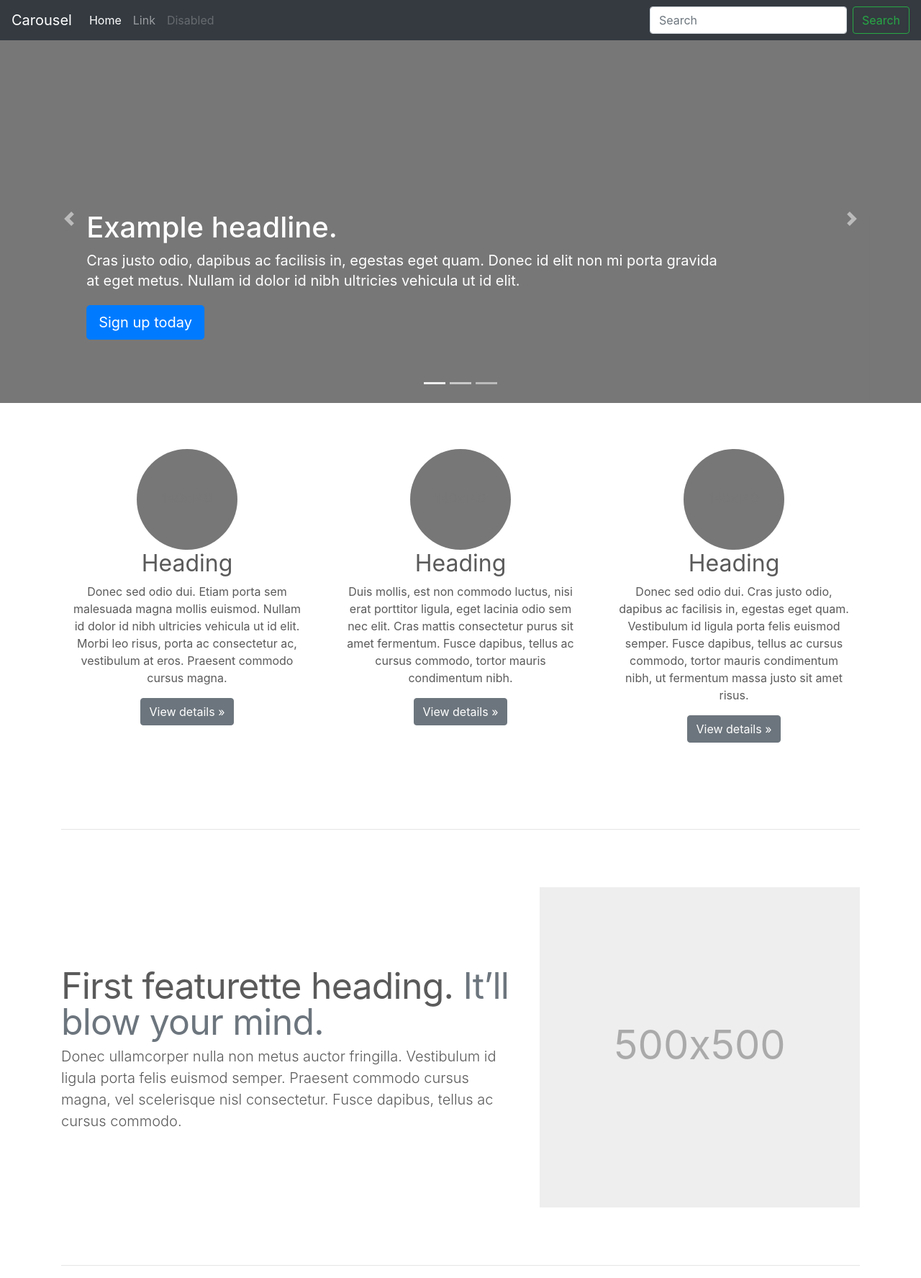
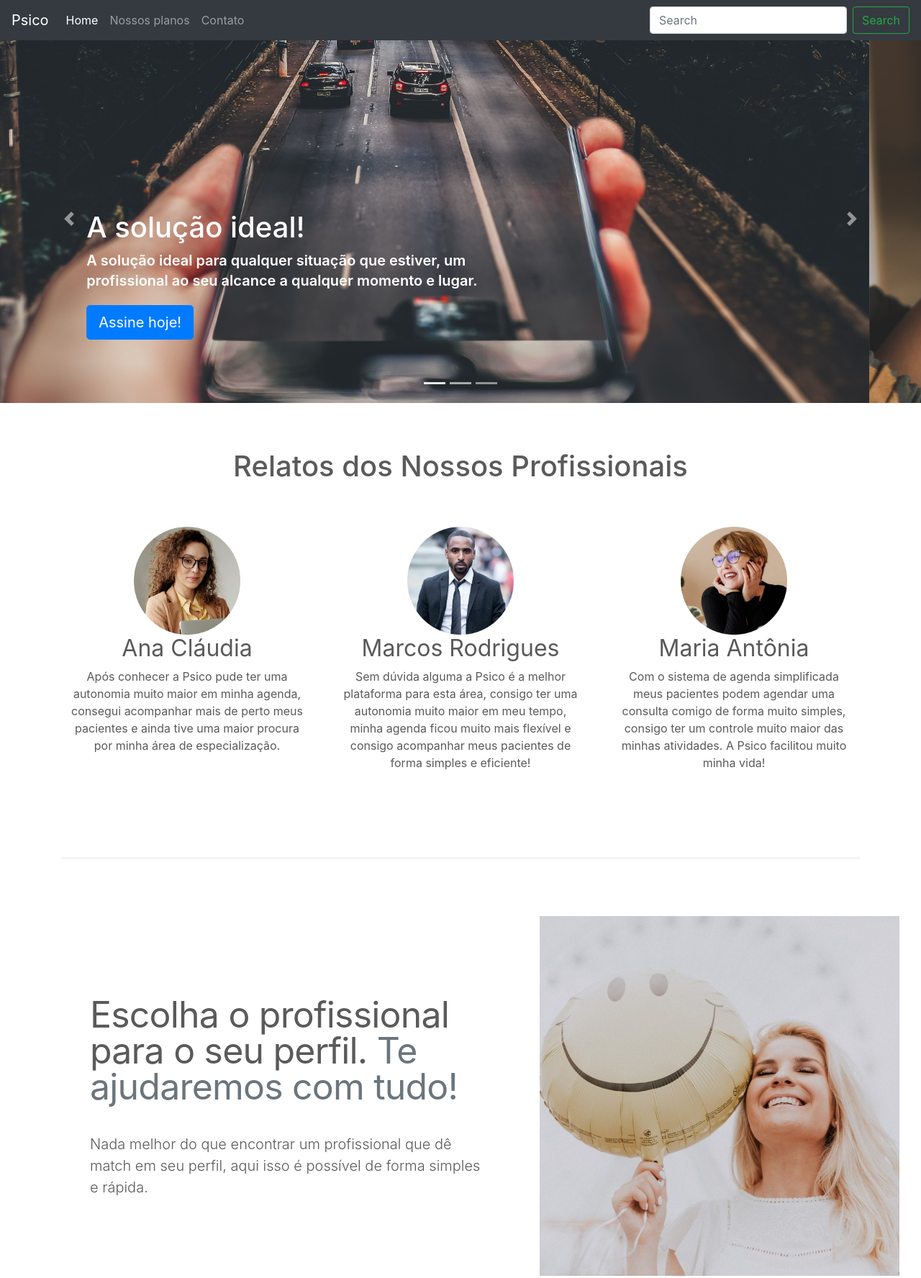
Before and after one commit to hique023/20mob_bootstrap_psico, a plain HTML site: page carousel/index.html in a window 1280 px wide. Shown: the top 1776 px of the page at 72% size. Drawn offline with nearby package versions, Linux system fonts and the light colour scheme.

Commit message:
Alterações gerais aplicadas

```diff
--- a/carousel/carousel.css
+++ b/carousel/carousel.css
@@ -8,6 +8,34 @@ body {
   color: #5a5a5a;
 }
 
+.profissional {
+  height: 150px;
+}
+
+.depoimentos {
+  text-align: center;
+  margin-bottom: 60px;
+}
+
+.imgbody {
+  height: 500px;
+}
+
+.lead {
+  margin: 40px;
+}
+
+.slide {
+  font-weight: 600;
+}
+
+a {
+  text-decoration: none;
+}
+
+a:hover {
+  color: gray;
+}
 
 /* CUSTOMIZE THE CAROUSEL
 -------------------------------------------------- */
@@ -64,6 +92,7 @@ body {
   font-weight: 300;
   line-height: 1;
   letter-spacing: -.05rem;
+  margin: 40px;
 }
 
 
--- a/carousel/index.html
+++ b/carousel/index.html
@@ -1,12 +1,13 @@
 <!doctype html>
 <html lang="en">
+
 <head>
   <meta charset="utf-8">
   <meta name="viewport" content="width=device-width, initial-scale=1, shrink-to-fit=no">
   <meta name="description" content="">
   <meta name="author" content="Mark Otto, Jacob Thornton, and Bootstrap contributors">
   <meta name="generator" content="Jekyll v4.1.1">
-    <title>Carousel Template · Bootstrap</title>
+  <title>Psico</title>
 
   <link rel="canonical" href="https://getbootstrap.com/docs/4.5/examples/carousel/">
 
@@ -32,11 +33,13 @@
   <!-- Custom styles for this template -->
   <link href="carousel.css" rel="stylesheet">
 </head>
+
 <body>
   <header>
     <nav class="navbar navbar-expand-md navbar-dark fixed-top bg-dark">
-    <a class="navbar-brand" href="#">Carousel</a>
-    <button class="navbar-toggler" type="button" data-toggle="collapse" data-target="#navbarCollapse" aria-controls="navbarCollapse" aria-expanded="false" aria-label="Toggle navigation">
+      <a class="navbar-brand" href="#">Psico</a>
+      <button class="navbar-toggler" type="button" data-toggle="collapse" data-target="#navbarCollapse"
+        aria-controls="navbarCollapse" aria-expanded="false" aria-label="Toggle navigation">
         <span class="navbar-toggler-icon"></span>
       </button>
       <div class="collapse navbar-collapse" id="navbarCollapse">
@@ -45,10 +48,10 @@
             <a class="nav-link" href="#">Home <span class="sr-only">(current)</span></a>
           </li>
           <li class="nav-item">
-          <a class="nav-link" href="#">Link</a>
+            <a class="nav-link" href="#">Nossos planos</a>
           </li>
           <li class="nav-item">
-          <a class="nav-link disabled" href="#" tabindex="-1" aria-disabled="true">Disabled</a>
+            <a class="nav-link" href="#">Contato</a>
           </li>
         </ul>
         <form class="form-inline mt-2 mt-md-0">
@@ -69,43 +72,54 @@
       </ol>
       <div class="carousel-inner">
         <div class="carousel-item active">
-        <svg class="bd-placeholder-img" width="100%" height="100%" xmlns="http://www.w3.org/2000/svg" preserveAspectRatio="xMidYMid slice" focusable="false" role="img"><rect width="100%" height="100%" fill="#777"/></svg>
+          <svg class="bd-placeholder-img" width="100%" height="100%" xmlns="http://www.w3.org/2000/svg"
+            preserveAspectRatio="xMidYMid slice" focusable="false" role="img">
+            <rect width="100%" height="100%" fill="#777" /></svg>
+            <img src="../assets/img/mobilidade.jpg">
           <div class="container">
             <div class="carousel-caption text-left">
-            <h1>Example headline.</h1>
-            <p>Cras justo odio, dapibus ac facilisis in, egestas eget quam. Donec id elit non mi porta gravida at eget metus. Nullam id dolor id nibh ultricies vehicula ut id elit.</p>
-            <p><a class="btn btn-lg btn-primary" href="#" role="button">Sign up today</a></p>
+              <h1>A solução ideal!</h1>
+              <p>A solução ideal para qualquer situação que estiver, um <br>profissional ao seu alcance a qualquer momento e
+                lugar.</p>
+              <p><a class="btn btn-lg btn-primary" href="#" role="button">Assine hoje!</a></p>
             </div>
           </div>
         </div>
         <div class="carousel-item">
-        <svg class="bd-placeholder-img" width="100%" height="100%" xmlns="http://www.w3.org/2000/svg" preserveAspectRatio="xMidYMid slice" focusable="false" role="img"><rect width="100%" height="100%" fill="#777"/></svg>
+          <svg class="bd-placeholder-img" width="100%" height="100%" xmlns="http://www.w3.org/2000/svg"
+            preserveAspectRatio="xMidYMid slice" focusable="false" role="img">
+            <rect width="100%" height="100%" fill="#777" /></svg>
+            <img src="../assets/img/facilidade.jpg">
           <div class="container">
             <div class="carousel-caption">
-            <h1>Another example headline.</h1>
-            <p>Cras justo odio, dapibus ac facilisis in, egestas eget quam. Donec id elit non mi porta gravida at eget metus. Nullam id dolor id nibh ultricies vehicula ut id elit.</p>
-            <p><a class="btn btn-lg btn-primary" href="#" role="button">Learn more</a></p>
+              <h1>Sempre ao seu alcance!</h1>
+              <p class="slide">Com nossa solução você pode buscar um profissional a <br>qualquer momento de forma simples e rápida!</p>
+              <p><a class="btn btn-lg btn-primary" href="#" role="button">Saiba mais</a></p>
             </div>
           </div>
         </div>
         <div class="carousel-item">
-        <svg class="bd-placeholder-img" width="100%" height="100%" xmlns="http://www.w3.org/2000/svg" preserveAspectRatio="xMidYMid slice" focusable="false" role="img"><rect width="100%" height="100%" fill="#777"/></svg>
+          <svg class="bd-placeholder-img" width="100%" height="100%" xmlns="http://www.w3.org/2000/svg"
+            preserveAspectRatio="xMidYMid slice" focusable="false" role="img">
+            <rect width="100%" height="100%" fill="#777" /></svg>
+            <img src="../assets/img/agilidade.jpg">
           <div class="container">
             <div class="carousel-caption text-right">
-            <h1>One more for good measure.</h1>
-            <p>Cras justo odio, dapibus ac facilisis in, egestas eget quam. Donec id elit non mi porta gravida at eget metus. Nullam id dolor id nibh ultricies vehicula ut id elit.</p>
-            <p><a class="btn btn-lg btn-primary" href="#" role="button">Browse gallery</a></p>
+              <h1>Pensou, marcou!</h1>
+              <p>Com nosso sistema de agenda simplificada você pode marcar <br>com um profissional com apenas 3 cliques.
+              </p>
+              <p><a class="btn btn-lg btn-primary" href="#" role="button">Quero conhecer!</a></p>
             </div>
           </div>
         </div>
       </div>
       <a class="carousel-control-prev" href="#myCarousel" role="button" data-slide="prev">
         <span class="carousel-control-prev-icon" aria-hidden="true"></span>
-      <span class="sr-only">Previous</span>
+        <span class="sr-only">Anterior</span>
       </a>
       <a class="carousel-control-next" href="#myCarousel" role="button" data-slide="next">
         <span class="carousel-control-next-icon" aria-hidden="true"></span>
-      <span class="sr-only">Next</span>
+        <span class="sr-only">Próximo</span>
       </a>
     </div>
 
@@ -114,27 +128,30 @@
   ================================================== -->
     <!-- Wrap the rest of the page in another container to center all the content. -->
 
+    <h1 class="depoimentos">Relatos dos Nossos Profissionais</h1>
+
     <div class="container marketing">
 
       <!-- Three columns of text below the carousel -->
       <div class="row">
         <div class="col-lg-4">
-        <svg class="bd-placeholder-img rounded-circle" width="140" height="140" xmlns="http://www.w3.org/2000/svg" preserveAspectRatio="xMidYMid slice" focusable="false" role="img" aria-label="Placeholder: 140x140"><title>Placeholder</title><rect width="100%" height="100%" fill="#777"/><text x="50%" y="50%" fill="#777" dy=".3em">140x140</text></svg>
-        <h2>Heading</h2>
-        <p>Donec sed odio dui. Etiam porta sem malesuada magna mollis euismod. Nullam id dolor id nibh ultricies vehicula ut id elit. Morbi leo risus, porta ac consectetur ac, vestibulum at eros. Praesent commodo cursus magna.</p>
-        <p><a class="btn btn-secondary" href="#" role="button">View details &raquo;</a></p>
+          <img src="../assets/img/anaclaudia.png" alt="Profissinal" class="profissional">
+          <h2>Ana Cláudia</h2>
+          <p>Após conhecer a Psico pude ter uma autonomia muito maior em minha agenda, consegui acompanhar mais de perto
+            meus pacientes e ainda tive uma maior procura por minha área de especialização.</p>
         </div><!-- /.col-lg-4 -->
         <div class="col-lg-4">
-        <svg class="bd-placeholder-img rounded-circle" width="140" height="140" xmlns="http://www.w3.org/2000/svg" preserveAspectRatio="xMidYMid slice" focusable="false" role="img" aria-label="Placeholder: 140x140"><title>Placeholder</title><rect width="100%" height="100%" fill="#777"/><text x="50%" y="50%" fill="#777" dy=".3em">140x140</text></svg>
-        <h2>Heading</h2>
-        <p>Duis mollis, est non commodo luctus, nisi erat porttitor ligula, eget lacinia odio sem nec elit. Cras mattis consectetur purus sit amet fermentum. Fusce dapibus, tellus ac cursus commodo, tortor mauris condimentum nibh.</p>
-        <p><a class="btn btn-secondary" href="#" role="button">View details &raquo;</a></p>
+          <img src="../assets/img/marcosrodrigues.png" alt="Profissinal" class="profissional">
+          <h2>Marcos Rodrigues</h2>
+          <p>Sem dúvida alguma a Psico é a melhor plataforma para esta área, consigo ter uma autonomia muito maior em
+            meu tempo, minha agenda ficou muito mais flexível e consigo acompanhar meus pacientes de forma simples e
+            eficiente!</p>
         </div><!-- /.col-lg-4 -->
         <div class="col-lg-4">
-        <svg class="bd-placeholder-img rounded-circle" width="140" height="140" xmlns="http://www.w3.org/2000/svg" preserveAspectRatio="xMidYMid slice" focusable="false" role="img" aria-label="Placeholder: 140x140"><title>Placeholder</title><rect width="100%" height="100%" fill="#777"/><text x="50%" y="50%" fill="#777" dy=".3em">140x140</text></svg>
-        <h2>Heading</h2>
-        <p>Donec sed odio dui. Cras justo odio, dapibus ac facilisis in, egestas eget quam. Vestibulum id ligula porta felis euismod semper. Fusce dapibus, tellus ac cursus commodo, tortor mauris condimentum nibh, ut fermentum massa justo sit amet risus.</p>
-        <p><a class="btn btn-secondary" href="#" role="button">View details &raquo;</a></p>
+          <img src="../assets/img/mariaantonia.png" alt="Profissinal" class="profissional">
+          <h2>Maria Antônia</h2>
+          <p>Com o sistema de agenda simplificada meus pacientes podem agendar uma consulta comigo de forma muito
+            simples, consigo ter um controle muito maior das minhas atividades. A Psico facilitou muito minha vida!</p>
         </div><!-- /.col-lg-4 -->
       </div><!-- /.row -->
 
@@ -145,11 +162,15 @@
 
       <div class="row featurette">
         <div class="col-md-7">
-        <h2 class="featurette-heading">First featurette heading. <span class="text-muted">It’ll blow your mind.</span></h2>
-        <p class="lead">Donec ullamcorper nulla non metus auctor fringilla. Vestibulum id ligula porta felis euismod semper. Praesent commodo cursus magna, vel scelerisque nisl consectetur. Fusce dapibus, tellus ac cursus commodo.</p>
+          <h2 class="featurette-heading">Escolha o profissional para o seu perfil. <span class="text-muted">Te ajudaremos com tudo!</span>
+          </h2>
+          <p class="lead">Nada melhor do que encontrar um profissional que dê match em seu perfil, aqui isso é possível
+            de forma simples e rápida.</p>
         </div>
         <div class="col-md-5">
-        <svg class="bd-placeholder-img bd-placeholder-img-lg featurette-image img-fluid mx-auto" width="500" height="500" xmlns="http://www.w3.org/2000/svg" preserveAspectRatio="xMidYMid slice" focusable="false" role="img" aria-label="Placeholder: 500x500"><title>Placeholder</title><rect width="100%" height="100%" fill="#eee"/><text x="50%" y="50%" fill="#aaa" dy=".3em">500x500</text></svg>
+          <img src="../assets/img/felicidade.jpg" alt="Mulher segurando uma bexiga amarela com um sorriso"
+            class="imgbody">
+          </svg>
         </div>
       </div>
 
@@ -157,11 +178,13 @@
 
       <div class="row featurette">
         <div class="col-md-7 order-md-2">
-        <h2 class="featurette-heading">Oh yeah, it’s that good. <span class="text-muted">See for yourself.</span></h2>
-        <p class="lead">Donec ullamcorper nulla non metus auctor fringilla. Vestibulum id ligula porta felis euismod semper. Praesent commodo cursus magna, vel scelerisque nisl consectetur. Fusce dapibus, tellus ac cursus commodo.</p>
+          <h2 class="featurette-heading">Participe de grupos. <span class="text-muted">Abra sua mente!</span>
+          </h2>
+          <p class="lead">Ajude você e outras pessoas a melhorar de vida.</p>
         </div>
         <div class="col-md-5 order-md-1">
-        <svg class="bd-placeholder-img bd-placeholder-img-lg featurette-image img-fluid mx-auto" width="500" height="500" xmlns="http://www.w3.org/2000/svg" preserveAspectRatio="xMidYMid slice" focusable="false" role="img" aria-label="Placeholder: 500x500"><title>Placeholder</title><rect width="100%" height="100%" fill="#eee"/><text x="50%" y="50%" fill="#aaa" dy=".3em">500x500</text></svg>
+          <img src="../assets/img/meet.jpg" alt="Mulher fazendo sinal de coração na frente do computador"
+            class="imgbody">
         </div>
       </div>
 
@@ -169,11 +192,12 @@
 
       <div class="row featurette">
         <div class="col-md-7">
-        <h2 class="featurette-heading">And lastly, this one. <span class="text-muted">Checkmate.</span></h2>
-        <p class="lead">Donec ullamcorper nulla non metus auctor fringilla. Vestibulum id ligula porta felis euismod semper. Praesent commodo cursus magna, vel scelerisque nisl consectetur. Fusce dapibus, tellus ac cursus commodo.</p>
+          <h2 class="featurette-heading">Rápido e fácil! <span class="text-muted">Tudo online.</span></h2>
+          <p class="lead">Encontre os melhores profissionais para ajudar na sua saude mental.</p>
         </div>
         <div class="col-md-5">
-        <svg class="bd-placeholder-img bd-placeholder-img-lg featurette-image img-fluid mx-auto" width="500" height="500" xmlns="http://www.w3.org/2000/svg" preserveAspectRatio="xMidYMid slice" focusable="false" role="img" aria-label="Placeholder: 500x500"><title>Placeholder</title><rect width="100%" height="100%" fill="#eee"/><text x="50%" y="50%" fill="#aaa" dy=".3em">500x500</text></svg>
+          <img src="../assets/img/grupo.jpg"
+            alt="Duas mulheres sorrindo olhando um rapaz sorrir, aparentemente estão conversando" class="imgbody">
         </div>
       </div>
 
@@ -186,10 +210,14 @@
 
     <!-- FOOTER -->
     <footer class="container">
-    <p class="float-right"><a href="#">Back to top</a></p>
-    <p>&copy; 2017-2020 Company, Inc. &middot; <a href="#">Privacy</a> &middot; <a href="#">Terms</a></p>
+      <p class="float-right"><a href="#">Topo ⬆</a></p>
+      <p>&copy; 2020 Psico Company, Inc. &middot; <a href="#">Privacy</a> &middot; <a href="#">Terms</a></p>
     </footer>
   </main>
-<script src="https://code.jquery.com/jquery-3.5.1.slim.min.js" integrity="sha384-DfXdz2htPH0lsSSs5nCTpuj/zy4C+OGpamoFVy38MVBnE+IbbVYUew+OrCXaRkfj" crossorigin="anonymous"></script>
-      <script>window.jQuery || document.write('<script src="../assets/js/vendor/jquery.slim.min.js"><\/script>')</script><script src="../assets/dist/js/bootstrap.bundle.min.js"></script>
+  <script src="https://code.jquery.com/jquery-3.5.1.slim.min.js"
+    integrity="sha384-DfXdz2htPH0lsSSs5nCTpuj/zy4C+OGpamoFVy38MVBnE+IbbVYUew+OrCXaRkfj"
+    crossorigin="anonymous"></script>
+  <script>window.jQuery || document.write('<script src="../assets/js/vendor/jquery.slim.min.js"><\/script>')</script>
+  <script src="../assets/dist/js/bootstrap.bundle.min.js"></script>
+
 </html>
```
Also changed, not shown: assets/img/agilidade.jpg (added), assets/img/anaclaudia.png (added), assets/img/facilidade.jpg (added), assets/img/felicidade.jpg (added), assets/img/grupo.jpg (added), assets/img/marcosrodrigues.png (added), assets/img/mariaantonia.png (added), assets/img/meet.jpg (added), assets/img/mobilidade.jpg (added). Lines whose indentation alone changed are shown as unchanged.
